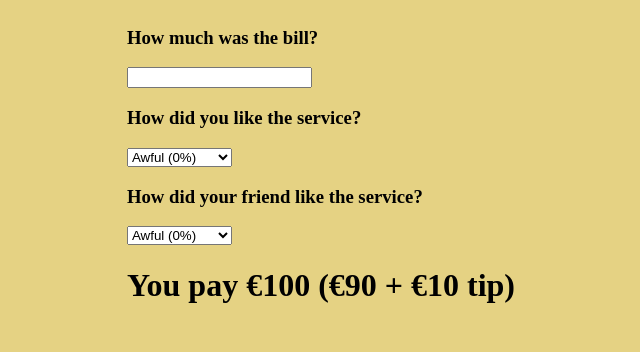
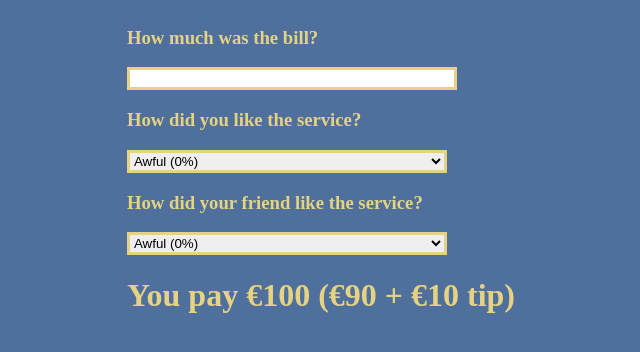
Before and after one commit to gabriele-andolina/tip-calculator, a React (Create React App) app: page / in a window 1280 px wide. Shown: the top 352 px of the page, without its empty margins (319-959 px from the left). Built offline with nearby package versions, Linux system fonts and the light colour scheme.

Commit message:
Style: Modified background and text color

```diff
--- a/src/style.css
+++ b/src/style.css
@@ -1,6 +1,13 @@
 body {
-    background-color: #e5d283;
+    background-color: #4f709c;
     display: flex;
     justify-content: center;
     align-items: center;
+    color: #e5d283;
 }
+
+input,
+select {
+    width: 20rem;
+    border: 3px solid #e5d283;
+}
```
